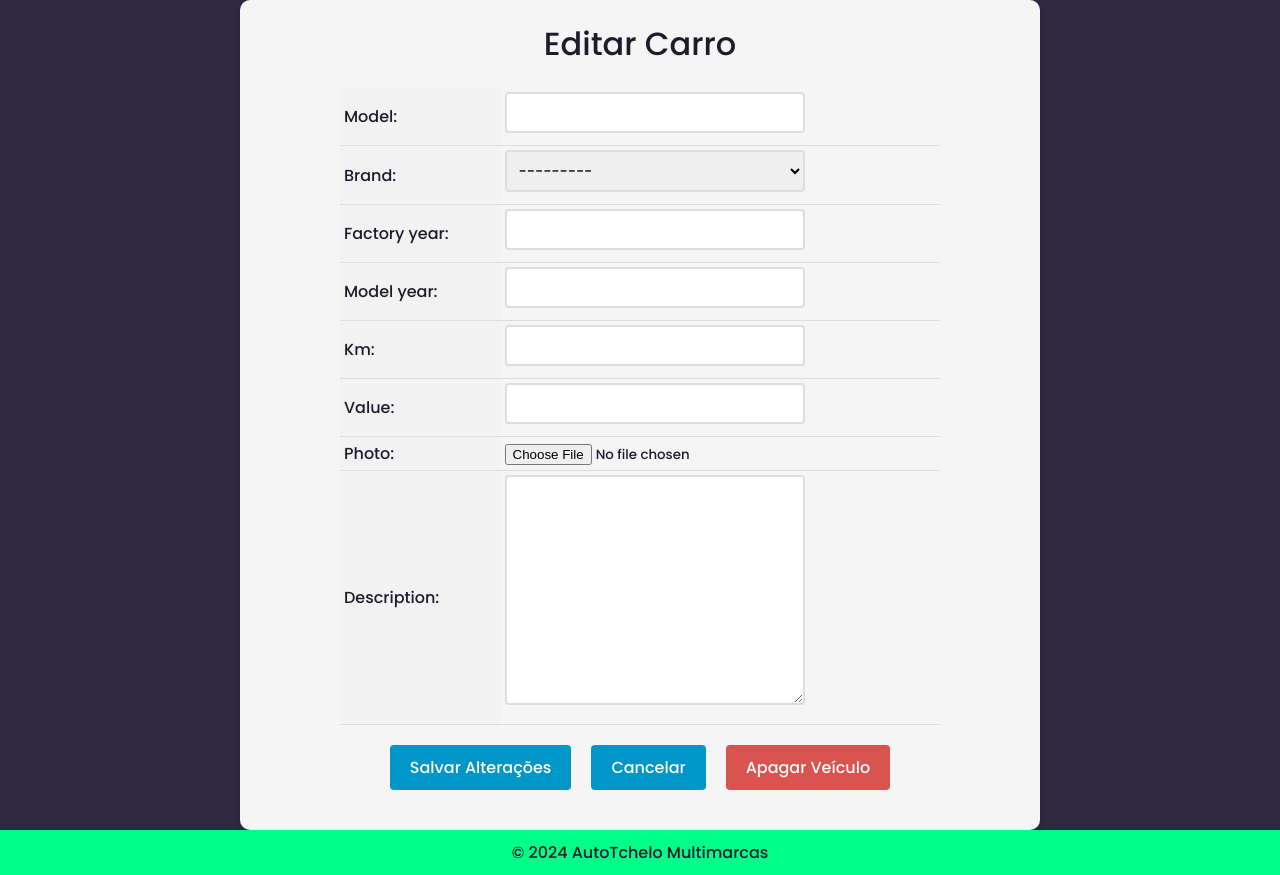
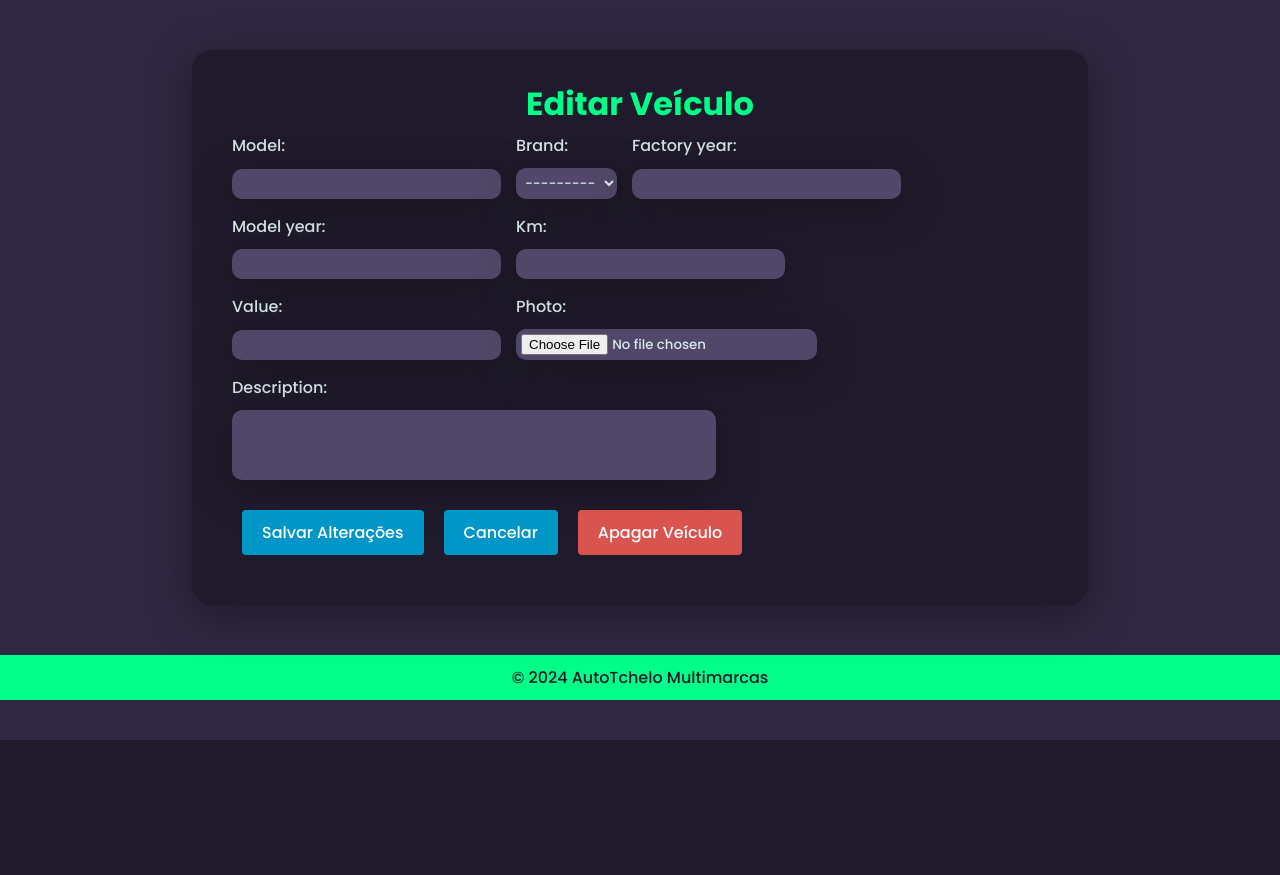
Before and after one commit to marcelera69/projeto_revenda_carros, a Django app: template cars/templates/car_update.html in a window 1280 px wide. Shown: the part 60-935 px from the top of the page. After the commit the page ends 800 px from the top, so only its background shows below. Run offline with Django 5.2, Linux system fonts and the light colour scheme; the template is opened without the code that fills it: values that come from a table or form of the project are taken from there, others are empty.

Commit message:
Estilizando o template update.html

```diff
--- a/cars/templates/car_update.html
+++ b/cars/templates/car_update.html
@@ -8,73 +8,133 @@
         }
 
         main{
+            display: flex;
+            align-items: center;
+            height: 100%;
             background-color: #2f2841;
         }
 
-    form {
-      max-width: 800px;
-      margin: 0 auto;
-      padding: 20px;
-      background-color: #f5f5f5;
-      border-radius: 10px;
-      box-shadow: 0 2px 6px rgba(0, 0, 0, 0.2);
+        .cadastro{
+            width: 55%;
+            max-width: 1000px;
+            margin: 50px auto;
+
+            padding: 30px 35px;
+            background-color: #201b2c;
+
+            border-radius: 20px;
+            box-shadow: 0px 10px 40px #201b2c;
         }
 
-    form h1 {
-      font-size: 2rem;
-      margin-bottom: 20px;
+        .cadastro > h1{
+            color: #00ff88;
+            font-weight: bold;
             text-align: center;
         }
 
-    table {
-      margin: 0 auto;
-      border-collapse: collapse;
-      width: 100%;
-      max-width: 600px;
+        .cadastro > form{
+            display: flex;
+            flex-wrap: wrap;
+            gap: 5px;
         }
 
-    th, td {
-      padding: 4px;
-      text-align: left;
-      border-bottom: 1px solid #ddd;
+        .cadastro > form > div{
+            display: flex;
+            flex-direction: column;
+            width: max-content;
+            padding: 5px;
         }
 
-    th {
-      background-color: #f2f2f2;
+        .cadastro > form > div > input{  /*Estilização dos campos para entrada de dados*/
+            display: block;
+            margin: auto;
+            width: 100%;
+            padding: 5px;
+
+            border: none;
+            border-radius: 10px;
+            box-shadow: 0px 10px 40px #00000056;
+
+            background: #514869;
+            color: #f0ffffde;
         }
 
-    input[type="text"], input[type="number"], select, textarea {
-      padding: 8px;
-      font-size: 14px;
-      border: 2px solid #ddd;
-      border-radius: 4px;
+        .cadastro > form > div > select{  /*Estilização dos campos para entrada de dados*/
+            display: block;
+            margin: auto;
             width: 100%;
-      max-width: 300px;
-      margin-bottom: 8px;
-      transition: border-bottom-color 0.3s ease-in-out;
+
+            padding: 5px;
+
+            border: none;
+            border-radius: 10px;
+            box-shadow: 0px 10px 40px #00000056;
+
+            background: #514869;
+            color: #f0ffffde;
+
+            resize: none;
         }
 
-    input[type="text"]:focus, input[type="number"]:focus, select:focus, textarea:focus {
-      outline: none;
-      border-bottom-color: #0096c7;
+        .cadastro > form > div > textarea{  /*Estilização dos campos para entrada de dados*/
+            display: block;
+            margin: auto;
+            width: 100%;
+            height: 70px;
+            padding: 5px;
+
+            border: none;
+            border-radius: 10px;
+            box-shadow: 0px 10px 40px #00000056;
+
+            background: #514869;
+            color: #f0ffffde;
+
+            resize: none;
         }
 
-    .btn {
-      background-color: #0096c7;
-      color: #fff;
+        .cadastro > form > div > label{
+            color: #f0ffffde;
+
+            margin-bottom: 10px;
+        }
+
+        .cadastro > form > div > input::placeholder{
+            color: #f0ffffde;
+        }
+
+        .cadastro > form > input{ /*Estilização do botão*/
+            display: block;
+            width: 100%;
+
+
+            padding: 16px 0px;
+            margin: 25px auto 15px auto;
+
             border: none;
-      padding: 10px 20px;
-      font-size: 16px;
-      border-radius: 4px;
+            border-radius: 10px;
+            box-shadow: 0px 7px 30px #00ff802a;
+
+            color: #2b134b;
+            background-color: #00ff88;
+            font-weight: 800;
+            letter-spacing: 2px; /*Espacamento entre as letra*/
+
             cursor: pointer;
-      transition: background-color 0.3s ease-in-out;
+        }
+
+
+        @media only screen and (max-height: 1000px){
+            .cadastro{
+                width: 70%;
+            }
         }
 
         .buttons-container {
           display: flex;
+          flex-wrap: wrap;
           justify-content: center;
-      margin-top: 20px;
-      margin-bottom: 20px;
+          margin: 10px 0;
         }
 
         .btn {
@@ -87,7 +147,7 @@
           border-radius: 4px;
           cursor: pointer;
           transition: background-color 0.2s ease-in-out;
-      margin: 0 10px;
+          margin: 5px 10px;
         }
 
         .btn:hover {
@@ -114,12 +174,12 @@
         }
 
   </style>
-  <form method="post" enctype="multipart/form-data">
+  <div class="cadastro">
+    <h1> Editar Veículo </h1>
+    <form method="POST" enctype="multipart/form-data">
         {% csrf_token %}
-    <h1>Editar Carro</h1>
-    <table>
-      {{ form.as_table }}
-    </table>
+        {{form}}
+
         <div>
           <div class="buttons-container">
             <input type="submit" value="Salvar Alterações" class="btn btn-primary">
@@ -129,4 +189,23 @@
           </div>
         </div>
     </form>
+  </div>
 {% endblock %}
+
+
+<div class="cadastro">
+  <h1> Editar Veículo </h1>
+  <form method="POST" enctype="multipart/form-data">
+      {% csrf_token %}
+      {{form}}
+
+      <div>
+        <div class="buttons-container">
+          <input type="submit" value="Salvar Alterações" class="btn btn-primary">
+          <a href="{% url 'cars_list' %}" class="btn btn-secondary">Cancelar</a>
+          <a href="{% url 'car_delete' pk=object.pk %}" class="btn btn-danger">Apagar Veículo</a>
+         </div>
+        </div>
+      </div>
+  </form>
+</div>
```
Lines whose indentation alone changed are shown as unchanged.
